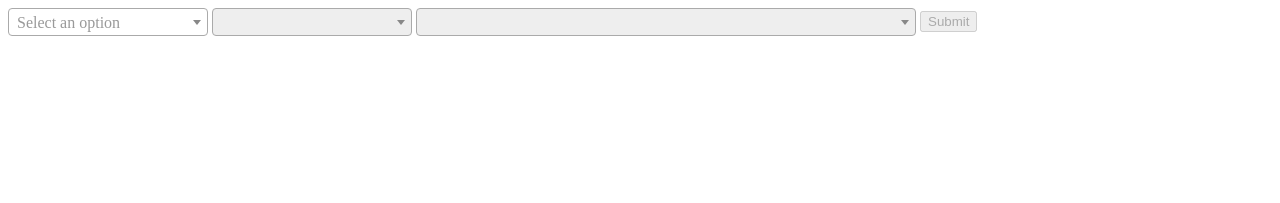
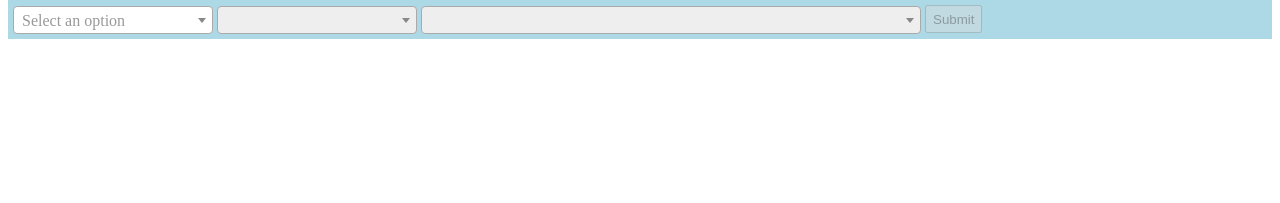
Before and after one commit to eurostat/classification-lineage-visualiser, a plain HTML site: page index.html in a window 1280 px wide. Shown: the top 203 px of the page. Drawn offline with nearby package versions, Linux system fonts and the light colour scheme.

Commit message:
Update index.html: Remove unused scripts and styles, adjust font sizes, add header and main styles

```diff
--- a/index.html
+++ b/index.html
@@ -7,9 +7,6 @@
   <title>classification Visualization</title>
   <link href="https://cdn.jsdelivr.net/npm/select2@4.1.0-beta.1/dist/css/select2.min.css" rel="stylesheet" />
   <link rel="stylesheet" href="spinner.css">
-  <script src="https://code.jquery.com/jquery-3.6.0.min.js"></script>
-  <script src="https://cdn.jsdelivr.net/npm/select2@4.1.0-beta.1/dist/js/select2.min.js"></script>
-  <script src="https://d3js.org/d3.v7.min.js"></script>
   <style>
     .link {
       stroke: #666;
@@ -28,20 +25,35 @@
 
     .node text {
       fill: white;
-      font-size: 10px;
+      font-size: 14px;
       text-anchor: middle;
       dominant-baseline: central;
     }
 
     .year-label {
-      font-size: 12px;
+      font-size: 14px;
       font-weight: bold;
+    }
+
+    header {
+      background-color: lightblue;
+      padding: 5px;
+      position: fixed;
+      top: 0;
+      width: 98%;
+    }
+
+    #submit-button {
+      height: 28px;
+    }
+
+    main {
+      margin-top: 50px;  /* Adjust this value to match the height of your header */
     }
   </style>
 </head>
 
 <body>
-
   <header>
     <select name="categories" id="categories" style="width: 200px;">
       <option></option>
@@ -61,11 +73,13 @@
       <div class="loader"></div>
     </div>
 
-    <svg id="visualization" width="1000" height="2600"></svg>
+    <svg id="visualization"></svg>
   </main>
 
+  <script src="https://code.jquery.com/jquery-3.6.0.min.js"></script>
+  <script src="https://cdn.jsdelivr.net/npm/select2@4.1.0-beta.1/dist/js/select2.min.js"></script>
+  <script src="https://d3js.org/d3.v7.min.js"></script>
   <script src="select2.js" type="module"></script>
-
 </body>
 
 </html>
```
